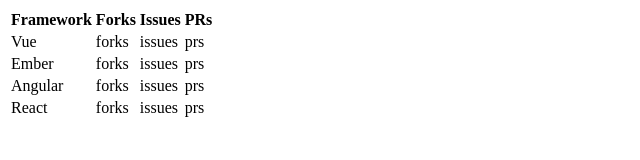
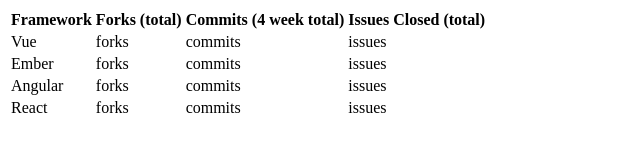
Before and after one commit to Joncitone/LaunchPad-Lab_Coding-Challenge, a website: page src/index.html in a window 1280 px wide. Shown: the whole page, without its empty margins (0-640 px from the left). Drawn offline with Linux system fonts and the light colour scheme.

```diff
--- a/src/index.html
+++ b/src/index.html
@@ -10,35 +10,35 @@
       <thead>
         <tr>
           <th>Framework</th>
-          <th>Forks</th>
-          <th>Issues</th>
-          <th>PRs</th>
+          <th>Forks (total)</th>
+          <th>Commits (4 week total)</th>
+          <th>Issues Closed (total)</th>
         </tr>
       </thead>
       <tbody>
         <tr>
           <td>Vue</td>
           <td>forks</td>
+          <td>commits</td>
           <td>issues</td>
-          <td>prs</td>
         </tr>
         <tr>
           <td>Ember</td>
           <td>forks</td>
+          <td>commits</td>
           <td>issues</td>
-          <td>prs</td>
         </tr>
         <tr>
           <td>Angular</td>
           <td>forks</td>
+          <td>commits</td>
           <td>issues</td>
-          <td>prs</td>
         </tr>
         <tr>
           <td>React</td>
           <td>forks</td>
+          <td>commits</td>
           <td>issues</td>
-          <td>prs</td>
         </tr>
       </tbody>
     </table>
```
Also changed, not shown: package.json (added, +23 -0 lines), src/js/api/github.js (+1 -9 lines), 1 other file.
